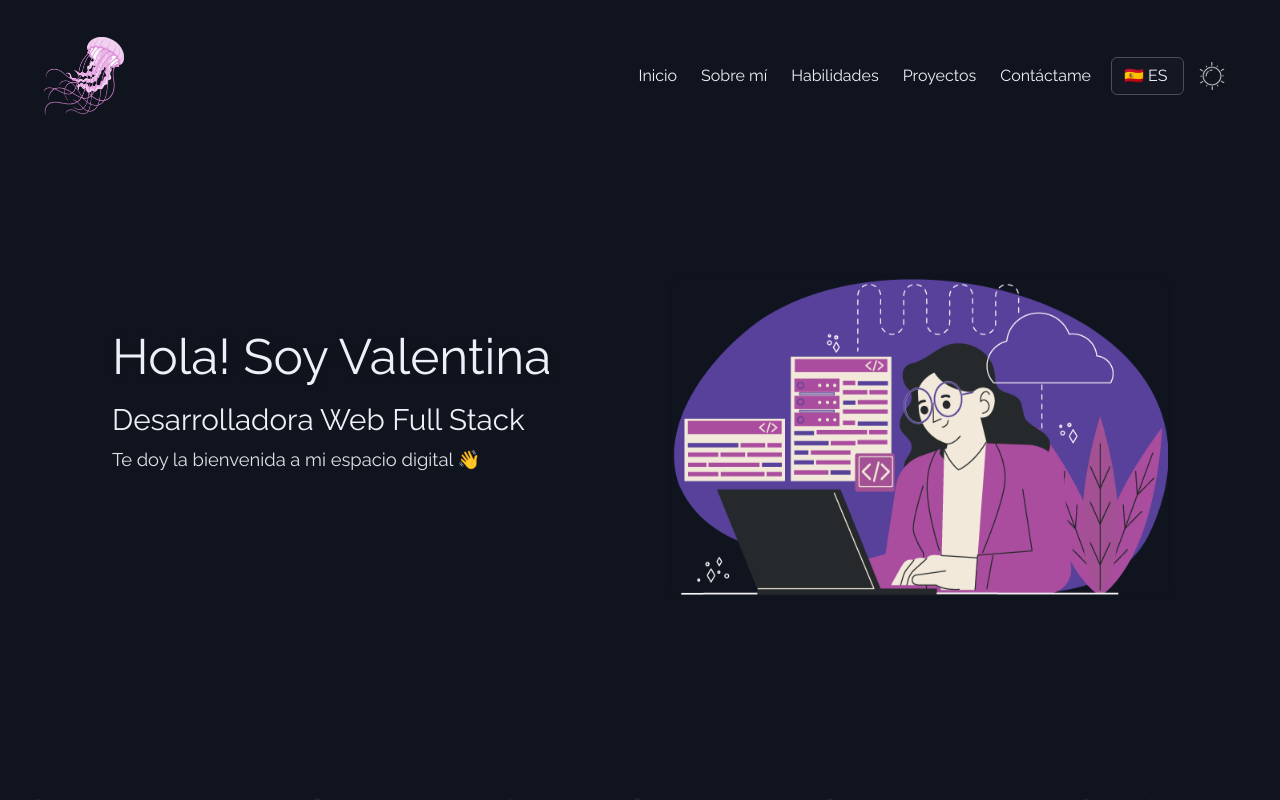
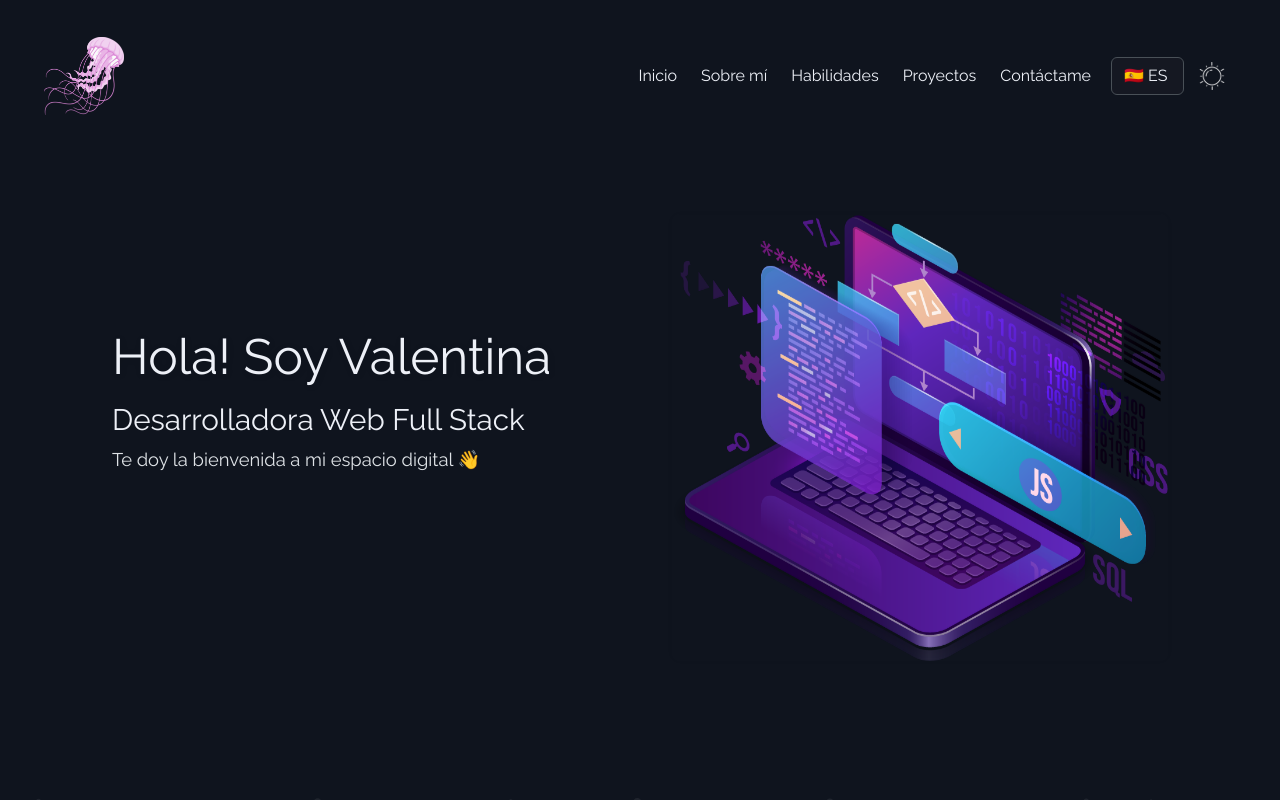
Before and after one commit to svalentinaog/portfolio-svalentinaog, a React (Vite) app: page / in a window 1280 px wide. Both pictures are taken after a click on the element 1212 px from the left and 81 px from the top of the page. Shown: the top 800 px of the page. Built offline with nearby package versions, Linux system fonts and the light colour scheme.

Commit message:
Update Image-Start-Dark

```diff
--- a/src/components/Start.tsx
+++ b/src/components/Start.tsx
@@ -21,7 +21,7 @@ export default function Start() {
         {darkMode === 0 ? (
           <img className='custom-photo' src="images/image-start-light.png" alt="about" />
         ) : (
-          <img className='custom-photo' src="images/image-start-dark.png" alt="about" />
+          <img className='custom-photo' src="images/developer.png" alt="about" />
         )}
       </div>
     </div>
```
Also changed, not shown: public/images/jellyfish-and-bee.png (deleted).
